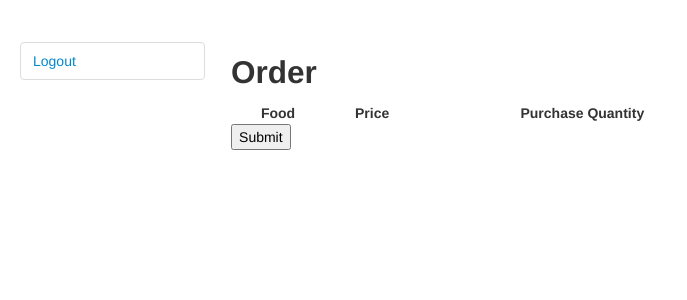
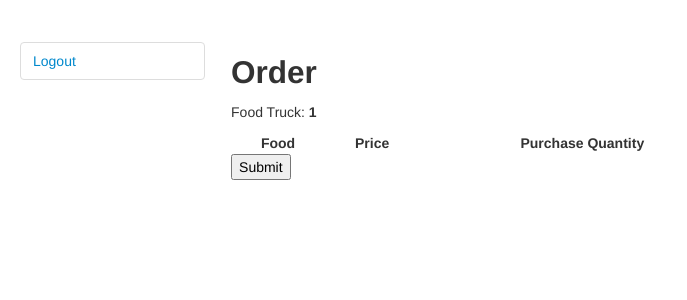
Before and after one commit to JerPaz/4400_SQL_and_FrontEnd_Project, a Flask app: page /customer_order in a window 1280 px wide. Shown: the top 300 px of the page, without its empty margins (0-687 px from the left). Run offline with Flask 2, Linux system fonts and the light colour scheme; the visitor is signed in with stand-in values (Sample User, id 1); data comes from the database, SQL or seed files in the repository; lists and menus that the app fills with data are empty.

Commit message:
food truck name at the top and moved parts around for better layout

```diff
--- a/templates/customer_order.html
+++ b/templates/customer_order.html
@@ -1,8 +1,9 @@
 {% extends 'base.html' %}
 {% block title %}Customer Info{% endblock %}
 {% block content %}
+<h2>Order</h2>
+<p>Food Truck: <b>{{ food_truck }}</b></p>
 <form action= "" method="post">
-	<h2>Order</h2>
 	<table style="width:50%">
 		<thead>
 		<tr>
```
